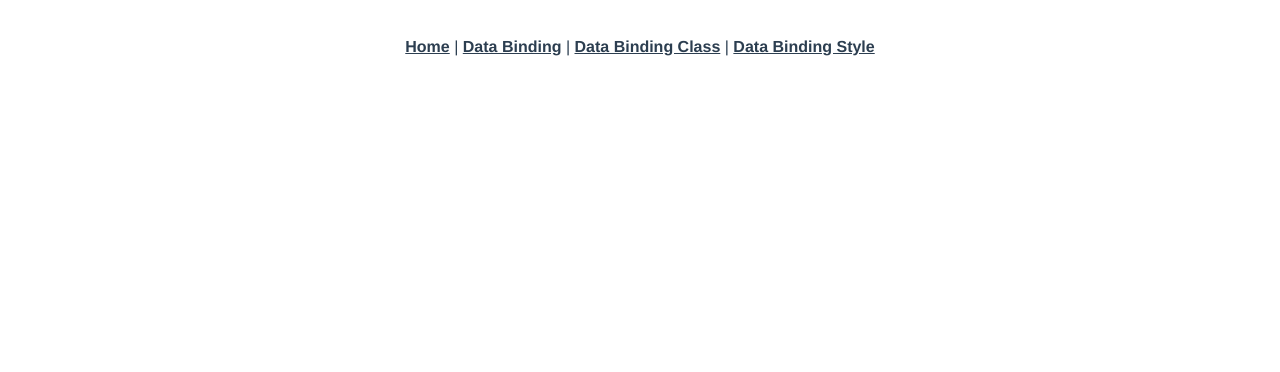
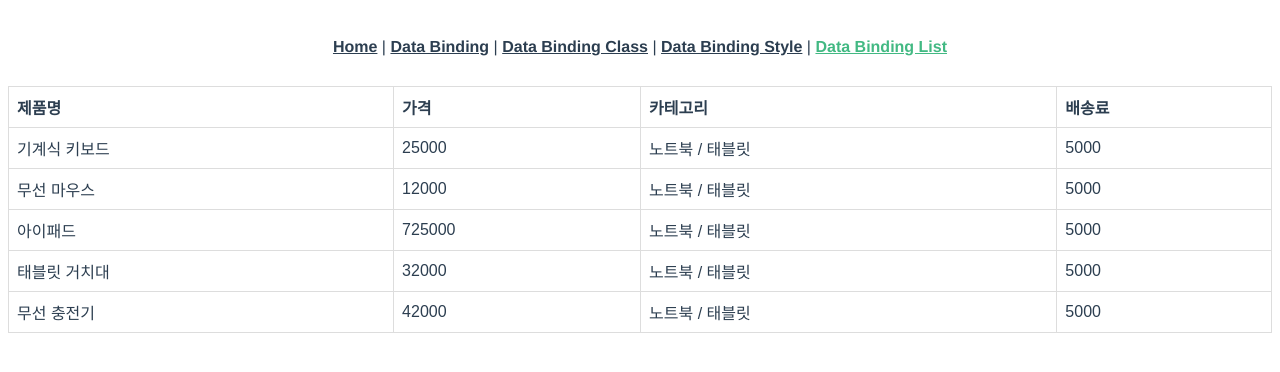
Before and after one commit to GeonwooVincentKim/VueProject, a Vue app: page /dataBindingList in a window 1280 px wide. Shown: the top 372 px of the page. Built offline with nearby package versions, Linux system fonts and the light colour scheme.

Commit message:
[Feature] - Data Binding List.vue

```diff
--- a/src/App.vue
+++ b/src/App.vue
@@ -4,7 +4,8 @@
     <!-- <router-link to="/about">About</router-link> | -->
     <router-link to="/databinding">Data Binding</router-link> |
     <router-link to="/dataBindingClass">Data Binding Class</router-link> |
-    <router-link to="/dataBindingStyle">Data Binding Style</router-link>
+    <router-link to="/dataBindingStyle">Data Binding Style</router-link> |
+    <router-link to="/dataBindingList">Data Binding List</router-link>
 
     <!-- <router-link to="/databinding">Data Binding</router-link> |
     <router-link to="/databindinghtml">Data Binding HTML</router-link> |
--- a/src/router/index.js
+++ b/src/router/index.js
@@ -16,6 +16,8 @@ import DataBindingClass2 from "../views/DataBindingClass2.vue";
 
 import DataBindingStyle from "../views/DataBindingStyle.vue";
 import DataBindingInlineStyle from "../views/DataBindingInlineStyle.vue";
+
+import DataBindingList from "../views/DataBindingList.vue";
 
 const routes = [
   {
@@ -104,6 +106,11 @@ const routes = [
     path: '/dataBindingInlineStyle',
     name: "DataBindingInlineStyle",
     component: DataBindingInlineStyle
+  },
+  {
+    path: '/dataBindingList',
+    name: "DataBindingList",
+    component: DataBindingList
   }
 ]
 
--- /dev/null
+++ b/src/views/DataBindingList.vue
@@ -0,0 +1,41 @@
+<template>
+    <div>
+        <table>
+            <thead>
+                <tr>
+                    <th>제품명</th>
+                    <th>가격</th>
+                    <th>카테고리</th>
+                    <th>배송료</th>
+                </tr>
+            </thead>
+            <tbody>
+                <tr :key="i" v-for="(product, i) in productList">
+                    <td>{{ product.product_name }}</td>
+                    <td>{{ product.price }}</td>
+                    <td>{{ product.category }}</td>
+                    <td>{{ product.delivery_price }}</td>
+                </tr>
+            </tbody>
+        </table>
+    </div>
+</template>
+<script>
+export default {
+    data () {
+        return {
+            productList: [
+                {"product_name": "기계식 키보드", "price": "25000", "category": "노트북 / 태블릿", "delivery_price": 5000},
+                {"product_name": "무선 마우스", "price": "12000", "category": "노트북 / 태블릿", "delivery_price": 5000},
+                {"product_name": "아이패드", "price": "725000", "category": "노트북 / 태블릿", "delivery_price": 5000},
+                {"product_name": "태블릿 거치대", "price": "32000", "category": "노트북 / 태블릿", "delivery_price": 5000},
+                {"product_name": "무선 충전기", "price": "42000", "category": "노트북 / 태블릿", "delivery_price": 5000},
+            ]
+        }
+    },
+}
+</script>
+<style scoped>
+    table {font-family: arial, sans-serif; border-collapse: collapse; width: 100%;}
+    td, th {border: 1px solid #ddd; text-align: left; padding: 8px;}
+</style>
```
